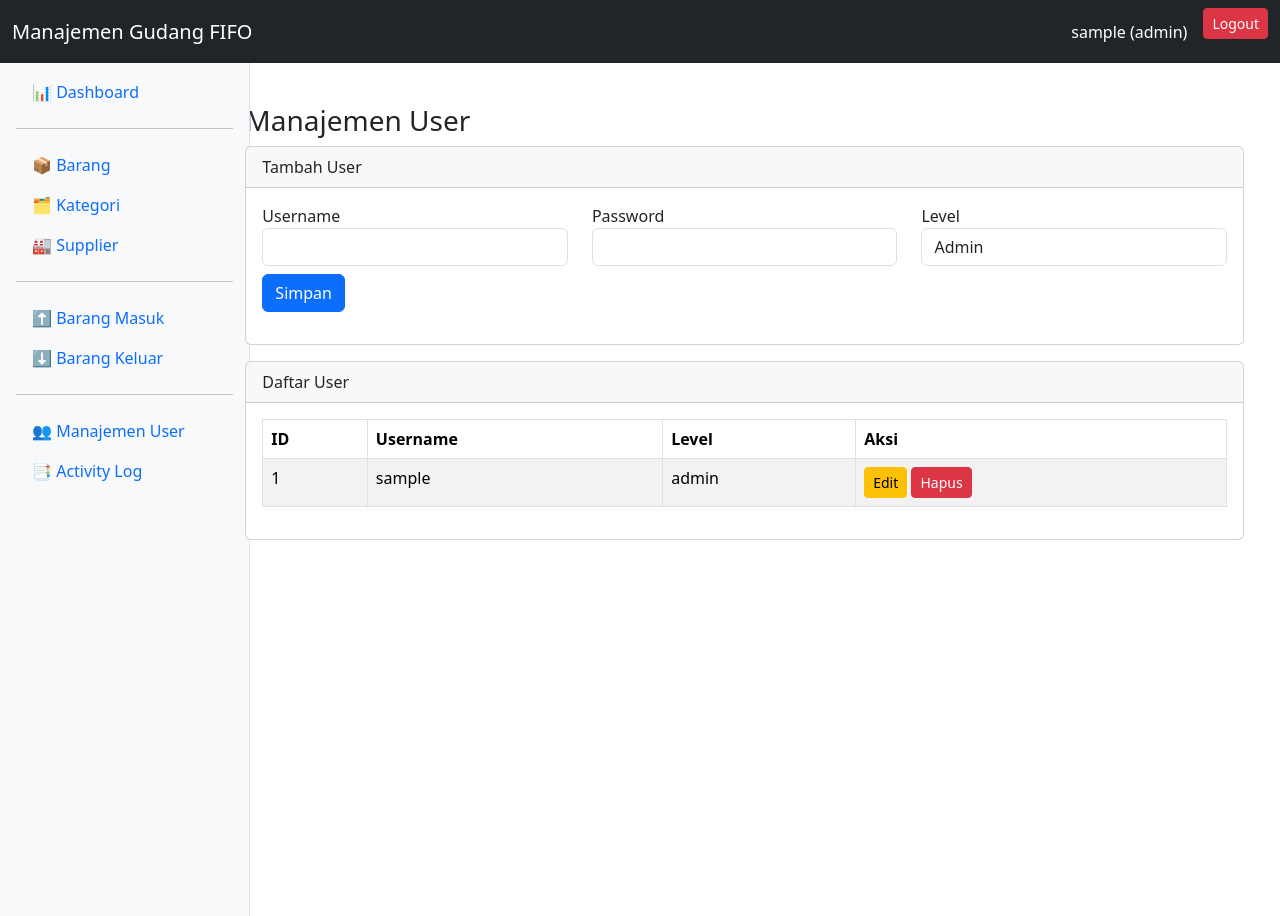
After one commit to fathanhafidz/tugas_pak_nova, a PHP site: page /manajemen_gudang/pages/manajemen_users.php in a window 1280 px wide. The commit adds this page. Run offline with PHP 8.4, Linux system fonts and the light colour scheme; the visitor is signed in with stand-in values (Sample User, id 1).

Commit message:
commit ke 3 = sudah ada manajemen users

```diff
--- /dev/null
+++ b/assets/style.css
@@ -0,0 +1,5 @@
+.content {
+  margin-top: 56px;   /* tinggi navbar */
+  margin-left: 250px; /* lebar sidebar */
+  padding: 20px;
+}
--- a/backend/barang_proses.php
+++ b/backend/barang_proses.php
@@ -23,7 +23,7 @@ if (isset($_POST['aksi']) && $_POST['aksi'] == 'edit') {
     $nama = mysqli_real_escape_string($koneksi, $_POST['nama_barang']);
     $id_kategori = !empty($_POST['id_kategori']) ? $_POST['id_kategori'] : "NULL";
     $id_supplier = !empty($_POST['id_supplier']) ? $_POST['id_supplier'] : "NULL";
-    $harga_jual = !empty($_POST['harga_jual']) ? $_POST['harga_jual'] : "NULL";
+    $harga_jual = !empty($_POST['harga_jual']) ? $_POST['harga_jual'] : "0";
 
     $query = "UPDATE barang SET
                 nama_barang='$nama',
--- a/backend/supplier_proses.php
+++ b/backend/supplier_proses.php
@@ -40,8 +40,8 @@ if (isset($_POST['aksi']) && $_POST['aksi'] == 'ubah_status') {
     // cek apakah supplier dipakai di tabel barang_masuk atau barang_keluar
     $cek = $koneksi->prepare("
         SELECT
-            (SELECT COUNT(*) FROM barang_masuk WHERE id_supplier=?) +
-            (SELECT COUNT(*) FROM barang_keluar WHERE id_supplier=?) AS jumlah
+            (SELECT COUNT(*) FROM barang WHERE id_supplier=?) +
+            (SELECT COUNT(*) FROM barang WHERE id_supplier=?) AS jumlah
     ");
     $cek->bind_param("ii", $id, $id);
     $cek->execute();
--- a/includes/sidebar.php
+++ b/includes/sidebar.php
@@ -38,7 +38,7 @@ $level = $_SESSION['level'];
     <?php if ($level == 'admin') : ?>
       <hr>
       <li class="nav-item">
-        <a class="nav-link" href="<?= $base_url ?>/pages/users.php">👥 Manajemen User</a>
+        <a class="nav-link" href="<?= $base_url ?>/pages/manajemen_users.php">👥 Manajemen User</a>
       </li>
       <li class="nav-item">
         <a class="nav-link" href="<?= $base_url ?>/pages/activity_log.php">📑 Activity Log</a>
--- /dev/null
+++ b/pages/manajemen_users.php
@@ -0,0 +1,188 @@
+<?php
+session_start();
+include '../config/koneksi.php';
+include '../config/base_url.php';
+include '../includes/appbar.php';
+include '../includes/sidebar.php';
+
+// cek login
+if (!isset($_SESSION['id_users'])) {
+    header("Location: $base_url/pages/login.php");
+    exit;
+}
+
+// ambil data users
+$users = $koneksi->query("SELECT * FROM users ORDER BY id_users DESC");
+?>
+<!DOCTYPE html>
+<html lang="id">
+<head>
+    <meta charset="UTF-8">
+    <title>Manajemen User</title>
+   <link href="https://cdn.jsdelivr.net/npm/bootstrap@5.3.2/dist/css/bootstrap.min.css" rel="stylesheet">
+   <link rel="stylesheet" href="https://cdn.jsdelivr.net/npm/bootstrap-icons/font/bootstrap-icons.css">
+   <script src="https://cdn.jsdelivr.net/npm/bootstrap@5.3.2/dist/js/bootstrap.bundle.min.js"></script>
+    <style>
+      body {
+        padding-top: 56px;   /* biar isi gak ketiban navbar */
+
+      }
+    </style>
+</head>
+<body>
+
+
+<div class="container-fluid p-4">
+   <div class="row">
+      <!-- Sidebar -->
+      <nav class="col-md-1  d-none d-md-block bg-light sidebar">
+        <?php include '../includes/sidebar.php'; ?>
+      </nav>
+      <main class="col-md-10 ms-sm-auto px-md-4 mt-4">
+    <h3>Manajemen User</h3>
+
+    <!-- Alert Pesan -->
+    <?php if (isset($_GET['pesan'])): ?>
+      <?php if (stripos($_GET['pesan'], 'berhasil') !== false): ?>
+        <div class="alert alert-success alert-dismissible fade show" role="alert">
+          <strong>Berhasil!</strong> <?= htmlspecialchars($_GET['pesan']) ?>
+          <button type="button" class="btn-close" data-bs-dismiss="alert"></button>
+        </div>
+      <?php elseif (stripos($_GET['pesan'], 'Password minimal') !== false): ?>
+        <div class="alert alert-warning alert-dismissible fade show" role="alert">
+          <strong>Peringatan!</strong> <?= htmlspecialchars($_GET['pesan']) ?>
+          <button type="button" class="btn-close" data-bs-dismiss="alert"></button>
+        </div>
+      <?php elseif (stripos($_GET['pesan'], 'Username sudah') !== false): ?>
+        <div class="alert alert-warning alert-dismissible fade show" role="alert">
+          <strong>Peringatan!</strong> <?= htmlspecialchars($_GET['pesan']) ?>
+          <button type="button" class="btn-close" data-bs-dismiss="alert"></button>
+        </div>
+      <?php elseif (stripos($_GET['pesan'], 'Input tidak lengkap') !== false): ?>
+        <div class="alert alert-warning alert-dismissible fade show" role="alert">
+          <strong>Peringatan!</strong> <?= htmlspecialchars($_GET['pesan']) ?>
+          <button type="button" class="btn-close" data-bs-dismiss="alert"></button>
+        </div>
+      <?php else: ?>
+        <div class="alert alert-info alert-dismissible fade show" role="alert">
+          <?= htmlspecialchars($_GET['pesan']) ?>
+          <button type="button" class="btn-close" data-bs-dismiss="alert"></button>
+        </div>
+      <?php endif; ?>
+    <?php endif; ?>
+
+
+    <!-- form tambah user -->
+    <div class="card mb-3">
+        <div class="card-header">Tambah User</div>
+        <div class="card-body">
+            <form action="<?= $base_url ?>/backend/manajemen_users_proses.php" method="POST">
+                <input type="hidden" name="aksi" value="tambah">
+                <div class="row mb-2">
+                    <div class="col-md-4">
+                        <label>Username</label>
+                        <input type="text" name="username" class="form-control" required>
+                    </div>
+                    <div class="col-md-4">
+                        <label>Password</label>
+                        <input type="password" name="password" class="form-control" required>
+                    </div>
+                    <div class="col-md-4">
+                        <label>Level</label>
+                        <select name="level" class="form-control" required>
+                            <option value="admin">Admin</option>
+                            <option value="operator_masuk">Operator Masuk</option>
+                            <option value="operator_keluar">Operator Keluar</option>
+                        </select>
+                    </div>
+                </div>
+                <button type="submit" class="btn btn-primary">Simpan</button>
+            </form>
+        </div>
+    </div>
+
+    <!-- daftar user -->
+    <div class="card">
+        <div class="card-header">Daftar User</div>
+        <div class="card-body">
+            <table class="table table-bordered table-striped">
+                <thead>
+                    <tr>
+                        <th>ID</th>
+                        <th>Username</th>
+                        <th>Level</th>
+                        <th>Aksi</th>
+                    </tr>
+                </thead>
+                <tbody>
+                <?php while ($row = $users->fetch_assoc()): ?>
+                    <tr>
+                        <td><?= $row['id_users'] ?></td>
+                        <td><?= htmlspecialchars($row['username']) ?></td>
+                        <td><?= $row['level'] ?></td>
+                        <td>
+                            <!-- tombol edit -->
+                            <button class="btn btn-warning btn-sm"
+                                data-bs-toggle="modal"
+                                data-bs-target="#editModal<?= $row['id_users'] ?>">
+                                Edit
+                            </button>
+
+                            <!-- tombol hapus -->
+                            <a href="../backend/manajemen_users_proses.php?aksi=hapus&id=<?= $row['id_users'] ?>"
+                               class="btn btn-danger btn-sm"
+                               onclick="return confirm('Yakin hapus user ini?')">
+                               Hapus
+                            </a>
+                        </td>
+                    </tr>
+
+                    <!-- Modal Edit -->
+                    <div class="modal fade" id="editModal<?= $row['id_users'] ?>" tabindex="-1">
+                      <div class="modal-dialog">
+                        <div class="modal-content">
+                          <form action="../backend/manajemen_users_proses.php" method="POST">
+                            <div class="modal-header">
+                              <h5 class="modal-title">Edit User</h5>
+                              <button type="button" class="btn-close" data-bs-dismiss="modal"></button>
+                            </div>
+                            <div class="modal-body">
+                                <input type="hidden" name="aksi" value="edit">
+                                <input type="hidden" name="id_users" value="<?= $row['id_users'] ?>">
+
+                                <div class="mb-2">
+                                    <label>Username</label>
+                                    <input type="text" name="username" value="<?= htmlspecialchars($row['username']) ?>" class="form-control" required>
+                                </div>
+                                <div class="mb-2">
+                                    <label>Password (kosongkan jika tidak diubah)</label>
+                                    <input type="password" name="password" class="form-control">
+                                </div>
+                                <div class="mb-2">
+                                    <label>Level</label>
+                                    <select name="level" class="form-control" required>
+                                        <option value="admin" <?= $row['level']=="admin"?"selected":"" ?>>Admin</option>
+                                        <option value="operator_masuk" <?= $row['level']=="operator_masuk"?"selected":"" ?>>Operator Masuk</option>
+                                        <option value="operator_keluar" <?= $row['level']=="operator_keluar"?"selected":"" ?>>Operator Keluar</option>
+                                    </select>
+                                </div>
+                            </div>
+                            <div class="modal-footer">
+                              <button type="submit" class="btn btn-primary">Simpan</button>
+                              <button type="button" class="btn btn-secondary" data-bs-dismiss="modal">Batal</button>
+                            </div>
+                          </form>
+                        </div>
+                      </div>
+                    </div>
+
+                <?php endwhile; ?>
+                </tbody>
+            </table>
+        </div>
+      </main>
+   </div>
+    </div>
+</div>
+</body>
+</html>
```
Also changed, not shown: backend/barang_keluar_proses.php (+22 -17 lines), backend/manajemen_users_proses.php (added, +106 -0 lines), layouts/appbar.php (deleted, +0 -10 lines), layouts/sidebar.php (deleted, +0 -67 lines), pages/barang.php (+8 -3 lines), pages/barang_keluar.php (+30 -10 lines).
